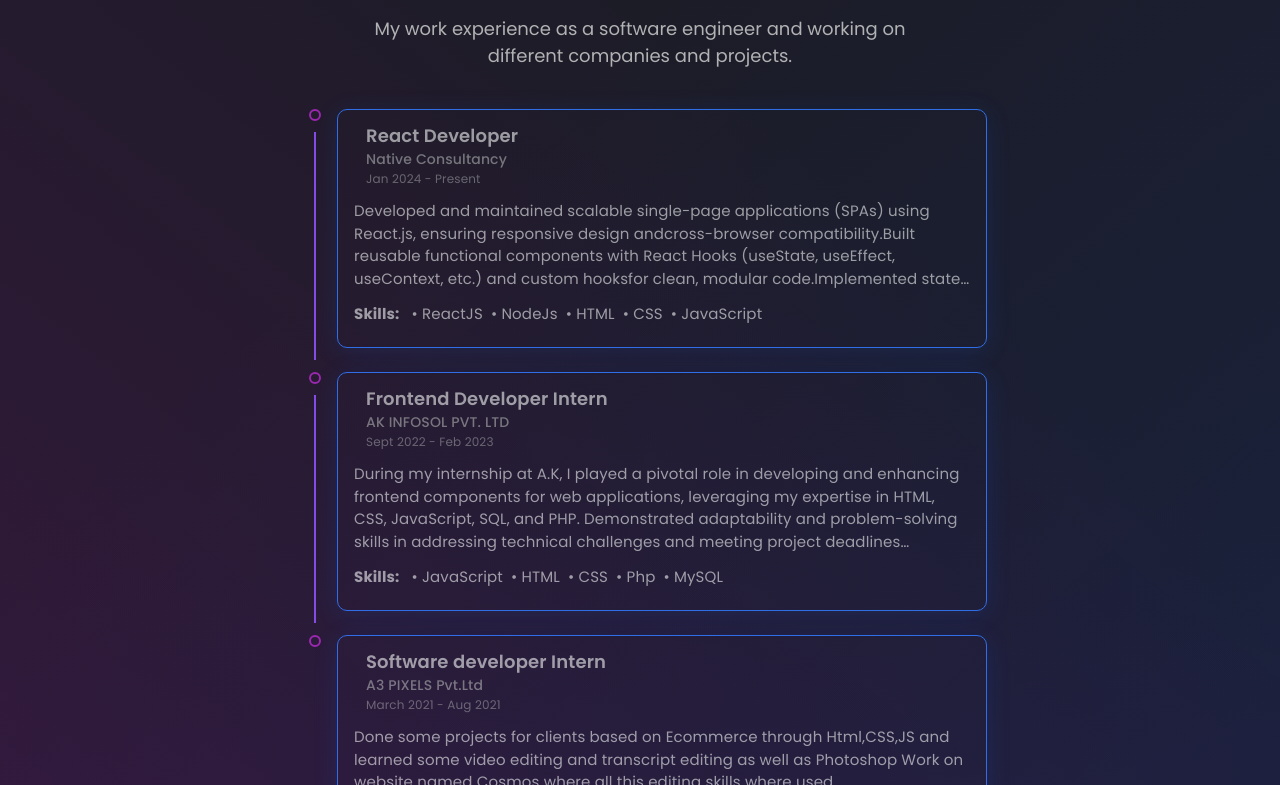
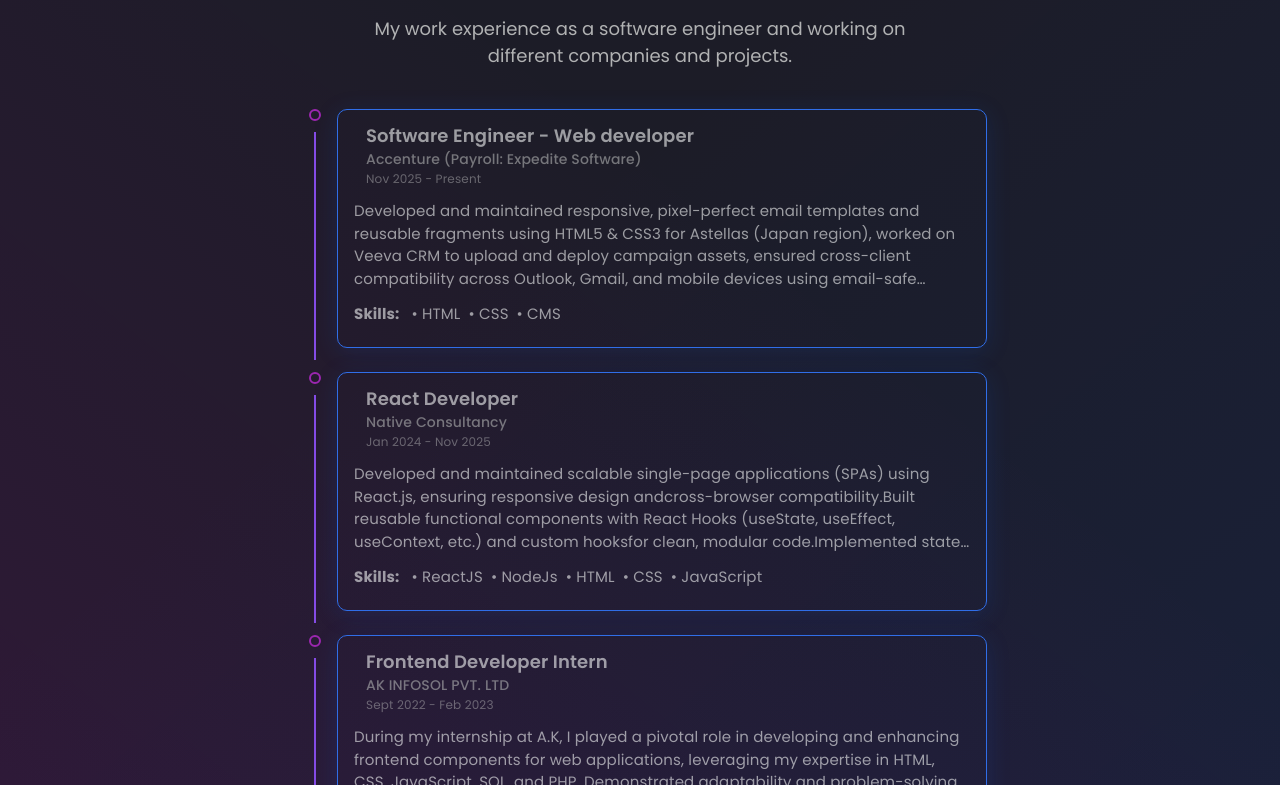
Before and after one commit to RAHULLOHAR7/Portfolio, a React (Create React App) app: page / in a window 1280 px wide. Shown: the part 1095-1880 px from the top of the page. Built offline with nearby package versions, Linux system fonts and the light colour scheme.

Commit message:
updated portfolio

```diff
--- a/src/data/constants.js
+++ b/src/data/constants.js
@@ -16,7 +16,7 @@
     "Motivated and creative, I turn challenges into purposeful solutions.Always evolving — crafting clean, user-focused web experiences.",
   github: "https://github.com/RAHULLOHAR7",
   resume:
-    "https://drive.google.com/file/d/14C3rwcmr83PN1C9nWjbcW1MAKtOzwYlG/view?usp=drive_link",
+    "https://drive.google.com/file/d/1aZeqgSaP_bVsrctXwmvq-Iqa1PsZSmYO/view?usp=drive_link",
   linkedin: "https://www.linkedin.com/in/rahul-l-2a3a71161",
   twitter: "https://x.com/RahulLo45110711",
   insta:
@@ -36,12 +36,12 @@
       {
         name: "CSS",
         image:
-          "https://upload.wikimedia.org/wikipedia/commons/thumb/d/d5/CSS3_logo_and_wordmark.svg/1452px-CSS3_logo_and_wordmark.svg.png",
+          "https://www.flaticon.com/free-icon/css-3_732190?term=css&page=1&position=1&origin=search&related_id=732190",
       },
       {
         name: "JavaScript",
         image:
-          "https://upload.wikimedia.org/wikipedia/commons/thumb/6/6a/JavaScript-logo.png/800px-JavaScript-logo.png",
+          "https://www.flaticon.com/free-icon/javascript_12658403?term=js&page=1&position=23&origin=search&related_id=12658403",
       },
       {
         name: "React JS",
@@ -147,15 +147,25 @@
   {
     id: 0,
     // img: "https://firebasestorage.googleapis.com/v0/b/flexi-coding.appspot.com/o/neurobit.jpeg?alt=media&token=1cacbb7b-e5ea-4efb-9b3d-f5a31b9564ad",
+    role: "Software Engineer - Web developer",
+    company: "Accenture (Payroll: Expedite Software)",
+    date: "Nov 2025 - Present",
+    desc: "Developed and maintained responsive, pixel-perfect email templates and reusable fragments using HTML5 & CSS3 for Astellas (Japan region), worked on Veeva CRM to upload and deploy campaign assets, ensured cross-client compatibility across Outlook, Gmail, and mobile devices using email-safe practices, implemented table-based layouts with inline CSS for consistent rendering, and performed QA testing, debugging, and optimization for high-quality delivery.",
+    skills: ["HTML", "CSS", "CMS"],
+    // doc: "https://firebasestorage.googleapis.com/v0/b/flexi-coding.appspot.com/o/Screenshot%20from%202024-01-25%2022-38-31.png?alt=media&token=2785903f-1a4e-41f5-afd2-6adcfe56d058",
+  },
+  {
+    id: 1,
+    // img: "https://firebasestorage.googleapis.com/v0/b/flexi-coding.appspot.com/o/neurobit.jpeg?alt=media&token=1cacbb7b-e5ea-4efb-9b3d-f5a31b9564ad",
     role: "React Developer",
     company: "Native Consultancy",
-    date: "Jan 2024 - Present",
+    date: "Jan 2024 - Nov 2025",
     desc: "Developed and maintained scalable single-page applications (SPAs) using React.js, ensuring responsive design andcross-browser compatibility.Built reusable functional components with React Hooks (useState, useEffect, useContext, etc.) and custom hooksfor clean, modular code.Implemented state management using Redux Toolkit and Context API to manage complex application data. Integrated RESTful APIs using Axios and Fetch API, handling asynchronous data and error management. Utilized React Router for client-side routing and navigation between views with protected routes and conditional rendering.",
     skills: ["ReactJS", "NodeJs", "HTML", "CSS", "JavaScript"],
     // doc: "https://firebasestorage.googleapis.com/v0/b/flexi-coding.appspot.com/o/Screenshot%20from%202024-01-25%2022-38-31.png?alt=media&token=2785903f-1a4e-41f5-afd2-6adcfe56d058",
   },
   {
-    id: 1,
+    id: 2,
     // img: "https://firebasestorage.googleapis.com/v0/b/flexi-coding.appspot.com/o/flipr.jpeg?alt=media&token=1d72532a-45eb-4c1a-a81a-c9bed9fec543",
     role: "Frontend Developer Intern",
     company: "AK INFOSOL PVT. LTD",
@@ -165,7 +175,7 @@
     // doc: "https://firebasestorage.googleapis.com/v0/b/flexi-coding.appspot.com/o/1696514649120.jpeg?alt=media&token=e7f6757b-edfa-4138-a692-d6709eeef3e2",
   },
   {
-    id: 2,
+    id: 3,
     // img: "https://firebasestorage.googleapis.com/v0/b/flexi-coding.appspot.com/o/Rudraksha.jpeg?alt=media&token=8f83f41e-d0a1-486f-9c7f-dd4cd1d09e8d",
     role: "Software developer Intern",
     company: "A3 PIXELS Pvt.Ltd",
```
